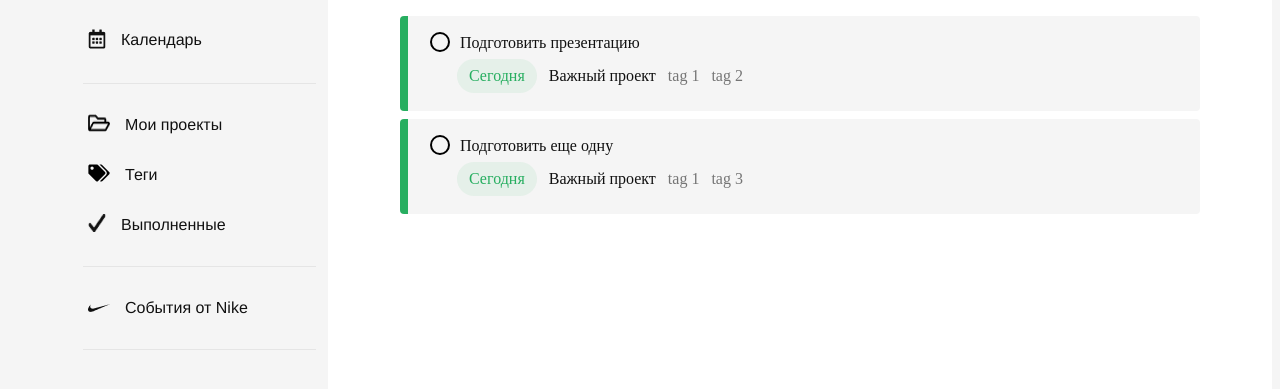
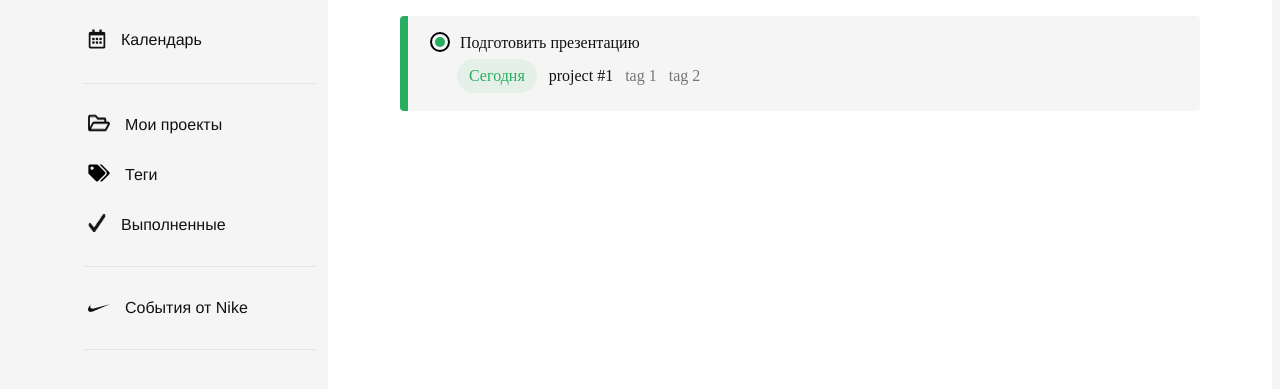
Before and after one commit to AfanasiyZaharov/it-school-frontend-example, a plain HTML site: page index.html in a window 1280 px wide. Shown: the part 143-532 px from the top of the page. Drawn offline with Linux system fonts and the light colour scheme.

Commit message:
html + css

```diff
--- a/index.html
+++ b/index.html
@@ -7,8 +7,6 @@
   <title>Document</title>
   <link rel="stylesheet" href="./styles/index.css">
   <link rel="stylesheet" href="./styles/tasks.css">
-  <script src="./scripts/task/task.js"></script>
-  <script src="./scripts/index.js"></script>
 </head>
 <body>
   <header>
@@ -72,7 +70,7 @@
         Добавить задачу
       </button>
       <section class="tasks">
-        <!-- <div class="task-wrapper">
+        <div class="task-wrapper">
           <div class="task-upper-wrapper">
             <div class="task-status task-status-complete">
                 <div></div>
@@ -92,7 +90,7 @@
             </div>
           </div>
 
-        </div> -->
+        </div>
       </section>
     </main>
   </div>
--- a/scripts/index.js
+++ /dev/null
@@ -1,46 +0,0 @@
-
-
-// class Router{
-
-//   pages = [
-
-//   ]
-
-//   contrsuctor(){
-//     this.hash = window.location.hash;
-//     this.setPage();
-//     window.addEventListener('hashchange', router);
-//   }
-
-//   onHashChange = () => {
-//     this.hash = window.location.hash;
-//     this.setPage()
-//   }
-
-// }
-
-// new Router();
-
-
-class TaskManager{
-  tasks = [];
-
-  constructor(){
-    this.tasks = [
-      new Task('Подготовить презентацию', 'Важный проект', ['tag 1', 'tag 2'], 'Сегодня', document.querySelector('.tasks')),
-      new Task('Подготовить еще одну', 'Важный проект', ['tag 1', 'tag 3'], 'Сегодня', document.querySelector('.tasks')),
-    ];
-    this.renderTasks();
-  }
-
-  renderTasks(){
-    this.tasks.forEach((task) => {
-      task.renderTask();
-    });
-  }
-
-}
-
-document.addEventListener('DOMContentLoaded', ()=>{
-  new TaskManager();
-});
--- a/scripts/task/task.js
+++ /dev/null
@@ -1,69 +0,0 @@
-function makeid(length) {
-  var result = '';
-  var characters = 'ABCDEFGHIJKLMNOPQRSTUVWXYZabcdefghijklmnopqrstuvwxyz';
-  var charactersLength = characters.length;
-  for ( var i = 0; i < length; i++ ) {
-    result += characters.charAt(Math.floor(Math.random() * charactersLength));
-  }
-  return result;
-}
-
-
-class Task{
-  constructor (name, project, tags, date, placeToRender){
-    this.name=name;
-    this.project = project;
-    this.tags = tags;
-    this.date = date;
-    this.place = placeToRender;
-    this.id = makeid(11);
-    this.completed = false;
-  }
-
-
-  renderTask = () => {
-    const html = this.taskTemplate();
-    this.place.insertAdjacentHTML('beforeend', html);
-    this.mainElement = this.place.querySelector(`#${this.id}`);
-    this.addListeners();
-  }
-
-  addListeners = () => {
-    this.mainElement.querySelector('.task-status').addEventListener('click', this.complete);
-  }
-
-  complete = (event) => {
-    if (this.completed) {
-      return;
-    }
-    this.completed = true;
-    event.target.classList.add('task-status-complete');
-    this.mainElement.classList.add('task-status-complete');
-  }
-
-  taskTemplate = () => {
-    return `
-      <div class="task-wrapper" id="${this.id}">
-        <div class="task-upper-wrapper">
-          <div class="task-status ">
-              <div></div>
-            </div>
-            <div class="task-name">${this.name}</div>
-        </div>
-        <div class="task-settings">
-          <div class="task-date">
-            ${this.date}
-          </div>
-          <div class="task-project">
-            ${this.project}
-          </div>
-          <div class="task-tags">
-            ${this.tags.map((tag)=> (`
-              <div class="tag">${tag}</div>
-            `)).join(' ')}
-          </div>
-        </div>
-      </div>
-    `
-  }
-}
```
